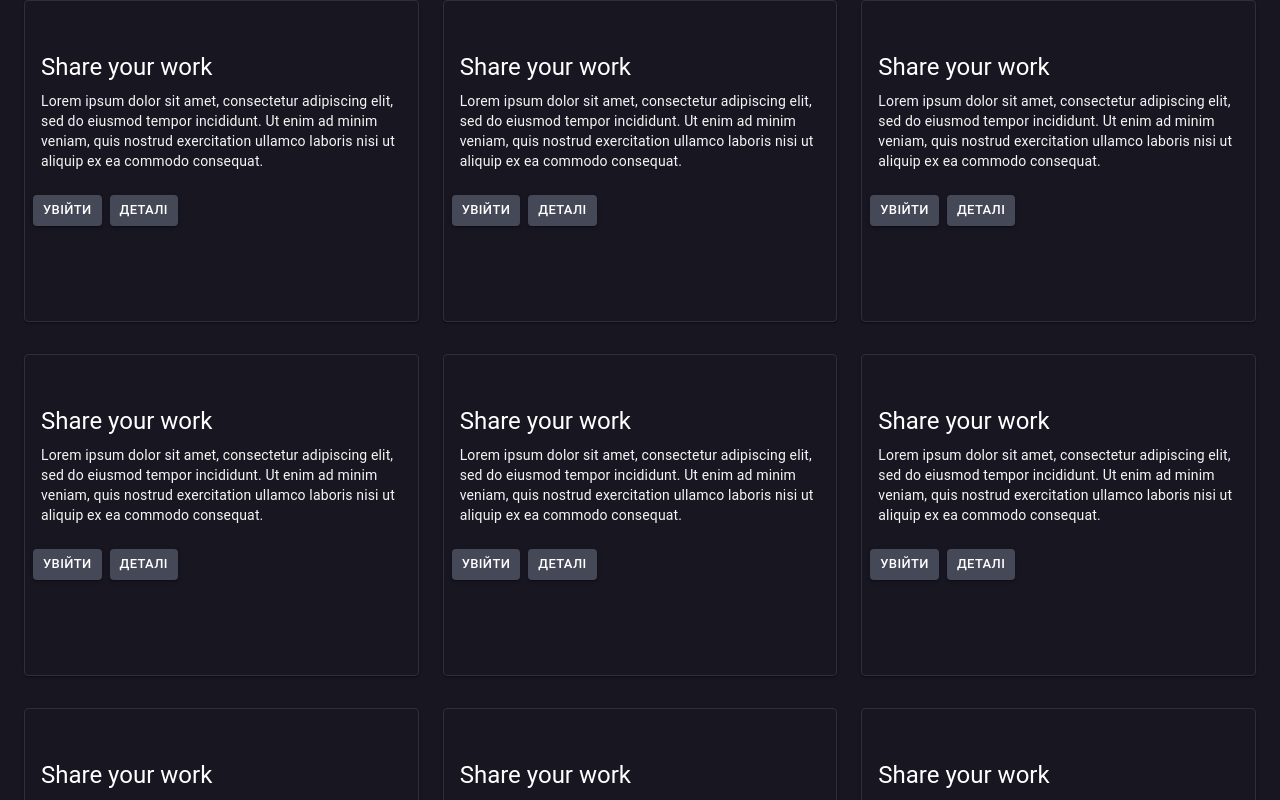
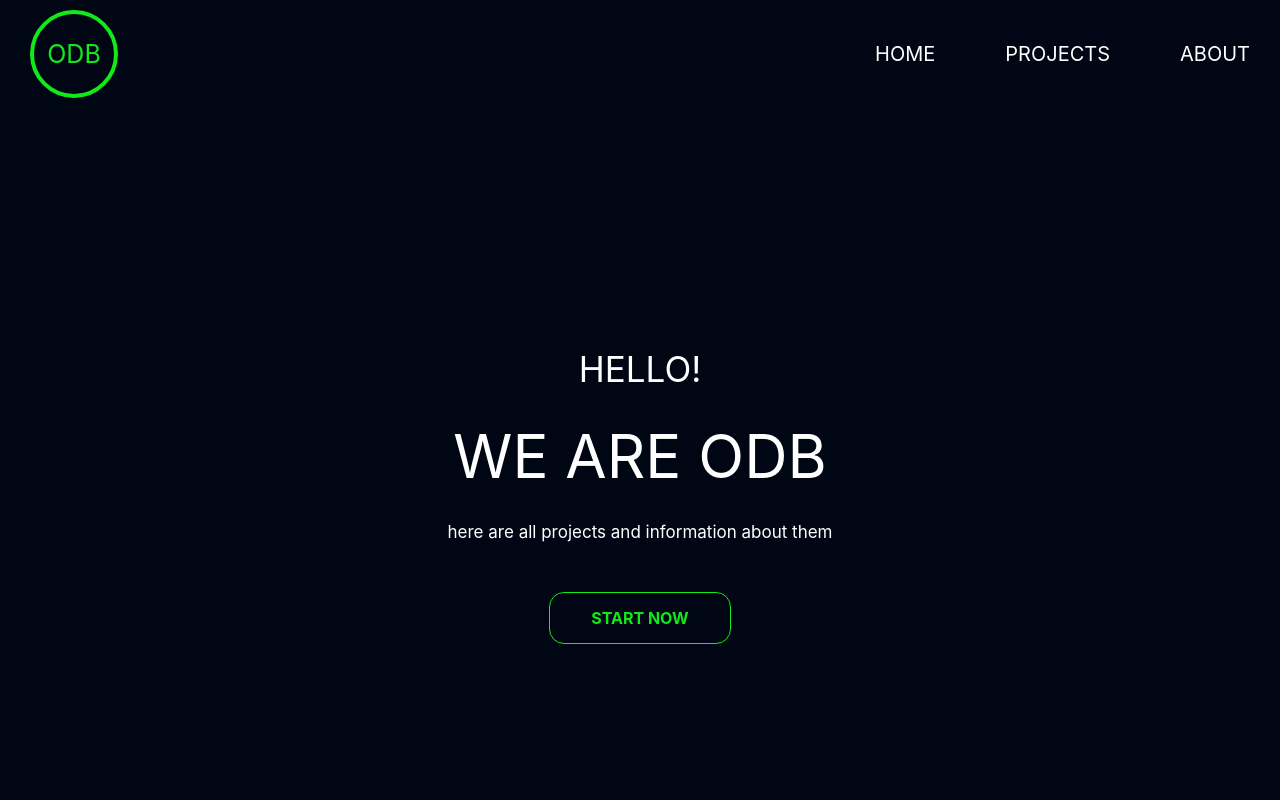
Before and after one commit to Yevheniia30/landing_page, a React (Create React App) app: page / in a window 1280 px wide. Shown: the top 800 px of the page. Built offline with nearby package versions, Linux system fonts and the light colour scheme.

Commit message:
added Header & Hero

```diff
--- a/src/App.tsx
+++ b/src/App.tsx
@@ -2,14 +2,18 @@ import React from 'react';
 import './App.css';
 import {Container} from '@mui/material';
 import Main from './sections/Main';
+import Hero from './sections/Hero';
 
 function App() {
   return (
+    <>
+      <Hero />
       <Container maxWidth="xl">
         <section id="projects">
           <Main />
         </section>
       </Container>
+    </>
   );
 }
 
--- a/src/index.css
+++ b/src/index.css
@@ -20,6 +20,7 @@ code {
 /*border 2c303a*/
 
 html {
+  --main-bg-color: #010614;
   --primary-bg-color: #181621;
   --secondary-bg-color: #2c303a;
   --primary-text-color: #ffffff;
--- a/src/index.tsx
+++ b/src/index.tsx
@@ -6,9 +6,9 @@ import reportWebVitals from './reportWebVitals';
 
 const root = ReactDOM.createRoot(document.getElementById('root') as HTMLElement);
 root.render(
-    <React.StrictMode>
-        <App />
-    </React.StrictMode>,
+  <React.StrictMode>
+    <App />
+  </React.StrictMode>,
 );
 
 // If you want to start measuring performance in your app, pass a function
--- a/src/sections/Header.tsx
+++ b/src/sections/Header.tsx
@@ -1,3 +1,72 @@
-const Header = () => <header></header>;
+import React, {FC} from 'react';
+import {Box, Link} from '@mui/material';
+import useMediaQuery from '@mui/material/useMediaQuery';
+
+interface HeaderLinkProps {
+  text: string;
+}
+
+const HeaderLink: FC<HeaderLinkProps> = ({text}) => (
+  <Link
+    href={`#${text}`}
+    sx={{
+      textDecoration: 'none',
+      color: 'white',
+      cursor: 'pointer',
+      transition: 'color 0.3s ease-in-out',
+      '&:hover': {color: 'var(--accent-green-color)'},
+    }}
+  >
+    {text}
+  </Link>
+);
+
+const Header: FC = () => {
+  const isPhone = useMediaQuery('(max-width:600px)');
+
+  return (
+    <header>
+      <Box
+        sx={{
+          display: 'flex',
+          justifyContent: 'space-between',
+          alignItems: 'center',
+          px: '30px',
+          pt: '10px',
+        }}
+      >
+        <Box
+          sx={{
+            display: 'flex',
+            justifyContent: 'center',
+            alignItems: 'center',
+            color: 'var(--accent-green-color)',
+            fontSize: '25px',
+            textTransform: 'uppercase',
+            border: `4px solid ${'var(--accent-green-color)'}`,
+            width: '80px',
+            height: '80px',
+            borderRadius: '50%',
+          }}
+        >
+          odb
+        </Box>
+        <Box
+          sx={{
+            display: 'flex',
+            gap: isPhone ? '20px' : '70px',
+            fontSize: '20px',
+            textTransform: 'uppercase',
+            textDecoration: 'none',
+          }}
+        >
+          <HeaderLink text="home" />
+          <HeaderLink text="projects" />
+          <HeaderLink text="about" />
+        </Box>
+      </Box>
+    </header>
+  );
+};
 
 export default Header;
--- a/src/sections/Hero.tsx
+++ b/src/sections/Hero.tsx
@@ -1,5 +1,64 @@
-import {Container} from '@mui/material';
+import {Box, Link} from '@mui/material';
+import Header from './Header';
+import useMediaQuery from '@mui/material/useMediaQuery';
 
-const Hero = () => <Container></Container>;
+const Hero = () => {
+  const isPhone = useMediaQuery('(max-width:600px)');
+
+  return (
+    <Box sx={{height: '100vh', backgroundColor: 'var(--main-bg-color)'}}>
+      <Header />
+      <Box
+        sx={{
+          mt: '250px',
+          display: 'flex',
+          flexDirection: 'column',
+          justifyContent: 'center',
+          alignItems: 'center',
+          gap: '30px',
+          color: 'white',
+          textTransform: 'uppercase',
+        }}
+      >
+        <Box sx={{fontSize: isPhone ? '30px' : '35px'}}>hello!</Box>
+        <Box
+          sx={{
+            fontSize: isPhone ? '40px' : '60px',
+            color: 'white',
+          }}
+        >
+          we are odb
+        </Box>
+        <Box sx={{fontSize: isPhone ? '15px' : '17px', textTransform: 'none'}}>
+          here are all projects and information about them
+        </Box>
+        <Link
+          href="#projects"
+          sx={{
+            display: 'flex',
+            justifyContent: 'center',
+            alignItems: 'center',
+            textDecoration: 'none',
+            p: '15px',
+            borderRadius: '15px',
+            mt: '20px',
+            backgroundColor: 'var(--main-bg-color)',
+            color: 'var(--accent-green-color)',
+            border: `1px solid ${'var(--accent-green-color)'}`,
+            width: '150px',
+            fontSize: '16px',
+            fontWeight: 'bold',
+            transition: 'all 0.6s ease-in-out',
+            '&:hover': {
+              backgroundColor: 'white',
+            },
+          }}
+        >
+          start now
+        </Link>
+      </Box>
+    </Box>
+  );
+};
 
 export default Hero;
```
Also changed, not shown: src/components/ProjectCard.tsx (+2 -10 lines), src/mocks/mocks.ts (indentation only), src/reportWebVitals.ts (indentation only), src/sections/Main.tsx (indentation only). Lines whose indentation alone changed are shown as unchanged.
